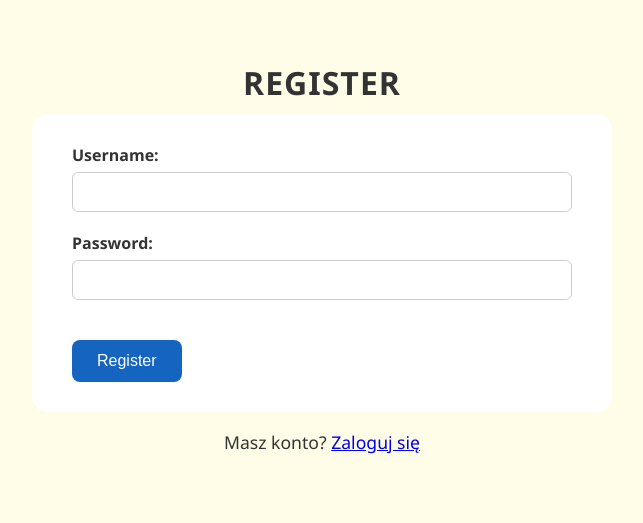
After one commit to joannadagil/joannadagil.github.io, a PHP site: page /auth/register.php in a window 1280 px wide. The commit adds this page. Shown: the top 523 px of the page, without its empty margins (318-961 px from the left). Run offline with PHP 8.4, Linux system fonts and the light colour scheme.

Commit message:
next week

```diff
--- /dev/null
+++ b/auth/logout.php
@@ -0,0 +1,5 @@
+<?php
+session_start();
+session_destroy();
+header("Location: index.php");
+exit;
--- /dev/null
+++ b/auth/register.php
@@ -0,0 +1,92 @@
+<?php
+include "../db.php";
+
+$message = "";
+
+if (isset($_POST['register'])) {
+
+    $username = $_POST['username'];
+    $password = $_POST['password'];
+
+    // Regex: minimum 8 znaków, jedna wielka litera, jedna cyfra
+    if (!preg_match('/^(?=.*[A-Z])(?=.*\d).{8,}$/', $password)) {
+        $message = "Hasło musi mieć min. 8 znaków, 1 dużą literę i 1 cyfrę.";
+    } else {
+        // HASHOWANIE
+        $hash = password_hash($password, PASSWORD_DEFAULT);
+
+        $stmt = $conn->prepare("INSERT INTO auth_users (username, password) VALUES (?, ?)");
+        $stmt->bind_param("ss", $username, $hash);
+        $stmt->execute();
+
+        $message = "Konto utworzone! Możesz się zalogować.";
+    }
+}
+?>
+
+<!DOCTYPE html>
+<html lang="pl">
+<head>
+<meta charset="UTF-8">
+<title>Register</title>
+<link rel="stylesheet" href="../index.css">
+</head>
+<body>
+
+<h1>REGISTER</h1>
+
+<?php if ($message): ?>
+<p><?= $message ?></p>
+<?php endif; ?>
+
+<form method="post">
+    <label>Username:</label>
+    <input type="text" name="username" required>
+
+    <label>Password:</label>
+    <input type="text" name="password" id="password" required>
+
+    <div id="password-status"
+        style="margin-top: 10px; margin-bottom: 20px; font-weight: 600;">
+    </div>
+
+    <input type="submit" name="register" value="Register">
+</form>
+
+<p>Masz konto? <a href="index.php">Zaloguj się</a></p>
+
+<script>
+document.getElementById("password").addEventListener("input", function() {
+
+    let password = this.value;
+
+    // AJAX request
+    let xhr = new XMLHttpRequest();
+    xhr.open("POST", "validate.php", true);
+    xhr.setRequestHeader("Content-Type", "application/x-www-form-urlencoded");
+
+    xhr.onload = function () {
+        let response = JSON.parse(this.responseText);
+        let statusDiv = document.getElementById("password-status");
+
+        if (password.length === 0) {
+            statusDiv.innerHTML = "";
+            return;
+        }
+
+        if (response.valid) {
+            statusDiv.style.color = "green";
+            statusDiv.innerHTML = "Hasło jest poprawne";
+        } else {
+            statusDiv.style.color = "red";
+            statusDiv.innerHTML = "Hasło musi mieć 8 znaków, jedną dużą literę i cyfrę";
+        }
+    };
+
+    xhr.send("password=" + encodeURIComponent(password));
+});
+</script>
+
+
+</body>
+</html>
--- /dev/null
+++ b/auth/test.php
@@ -0,0 +1,4 @@
+<?php
+echo password_hash("root", PASSWORD_DEFAULT);
+exit;
+?>
--- a/index.css
+++ b/index.css
@@ -3,28 +3,96 @@ body {
   background: #fffde7;
   margin: 0;
   padding: 40px;
-  text-align: center;
+  display: flex;
+  flex-direction: column;
+  align-items: center;
+  color: #333;
 }
 
 h1 {
   color: #333;
-  font-size: 2.5rem;
-  margin-bottom: 40px;
+  text-transform: uppercase;
+  letter-spacing: 1px;
+  margin-bottom: 10px;
 }
 
-a {
-  display: inline-block;
-  text-decoration: none;
+p {
+  color: #333;
+  margin-bottom: 30px;
+  font-size: 1.1rem;
+}
+
+form {
+  background-color: #ffffff;
+  border-radius: 16px;
+  padding: 30px 40px;
+  width: 100%;
+  max-width: 500px;
+}
+
+label {
+  font-weight: 600;
+  display: block;
+  margin-bottom: 6px;
+}
+
+input[type="text"],
+input[type="date"],
+textarea,
+input[type="range"] {
+  width: 100%;
+  padding: 10px;
+  border: 1px solid #ccc;
+  border-radius: 6px;
+  margin-bottom: 20px;
+  font-size: 1rem;
+  box-sizing: border-box;
+}
+
+input[type="text"]:focus,
+input[type="date"]:focus,
+textarea:focus,
+input[type="range"]:focus {
+  border-color: #1565c0;
+  outline: none;
+}
+
+input[type="checkbox"] {
+  margin-right: 6px;
+}
+
+input[type="submit"] {
+  background-color: #1565c0;
   color: white;
-  background-color: #1565c0;
+  border: none;
   padding: 12px 25px;
-  margin: 10px;
   border-radius: 8px;
-  font-size: 1.1rem;
+  font-size: 1rem;
+  cursor: pointer;
   transition: background-color 0.3s, transform 0.2s;
 }
 
-a:hover {
+input[type="submit"]:hover {
   background-color: #0d47a1;
   transform: translateY(-3px);
 }
+
+.action-btn {
+  display: inline-block;
+  padding: 8px 16px;
+  border-radius: 8px;
+  font-size: 0.9rem;
+  text-decoration: none;
+  color: white;
+  cursor: pointer;
+  transition: background-color 0.3s, transform 0.2s;
+  margin-right: 6px;
+  background-color: #1565c0;
+
+}
+
+
+.action-btn:hover {
+  background-color: #0d47a1;
+  transform: translateY(-2px);
+}
--- a/users/delete.php
+++ b/users/delete.php
@@ -1,5 +1,5 @@
 <?php
-include "db.php";
+include "../db.php";
 
 $id = $_GET['id'];
 
--- a/users/index.php
+++ b/users/index.php
@@ -1,4 +1,4 @@
-<?php include "db.php";
+<?php include "../db.php";
 
 $edit_mode = false;
 $edit_user = [
@@ -30,7 +30,7 @@ if (isset($_GET['edit_id'])) {
 <head>
 <meta charset="UTF-8">
 <title>Users</title>
-<link rel="stylesheet" href="index.css">
+<link rel="stylesheet" href="../index.css">
 </head>
 <body>
 
```
Also changed, not shown: auth/index.php (added, +65 -0 lines), auth/protected.php (added, +26 -0 lines), auth/validate.php (added, +14 -0 lines), users/index.css (deleted, +0 -98 lines), README.md, db.php (renamed from users/db.php).
